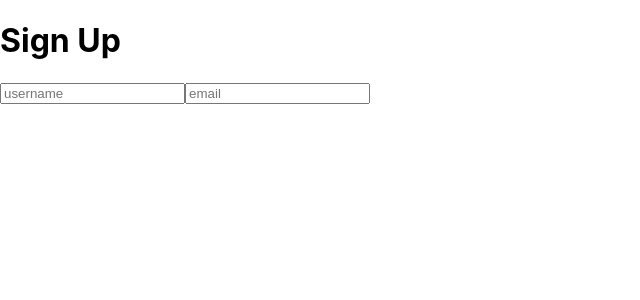
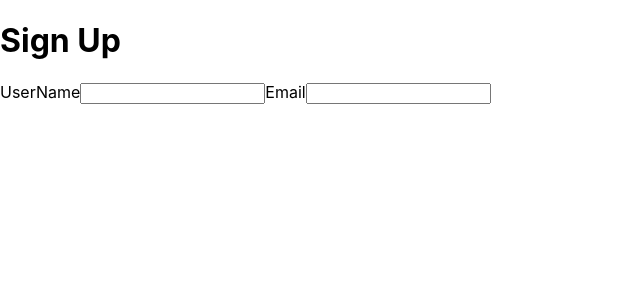
Before and after one commit to biasedzeus/test-driven-dev-react, a React (Create React App) app: page / in a window 1280 px wide. Shown: the top 300 px of the page, without its empty margins (0-640 px from the left). Built offline with nearby package versions, Linux system fonts and the light colour scheme.

Commit message:
input test by LabelTexte

```diff
--- a/src/pages/SignUpPage.js
+++ b/src/pages/SignUpPage.js
@@ -3,8 +3,10 @@
  function SignUpPage() {
      return  <div>
          <h1>Sign Up</h1>
-         <input placeholder='username' type="text"/>
-         <input placeholder='email'   type="text"/>
+         <label htmlFor="username">UserName</label>
+         <input id="username" type="text"/>
+         <label htmlFor="email">Email</label>
+         <input id='email'   type="text"/>
 
      </div>
 
```
Also changed, not shown: 1 other file (tests, documents, lock files or other folders).
